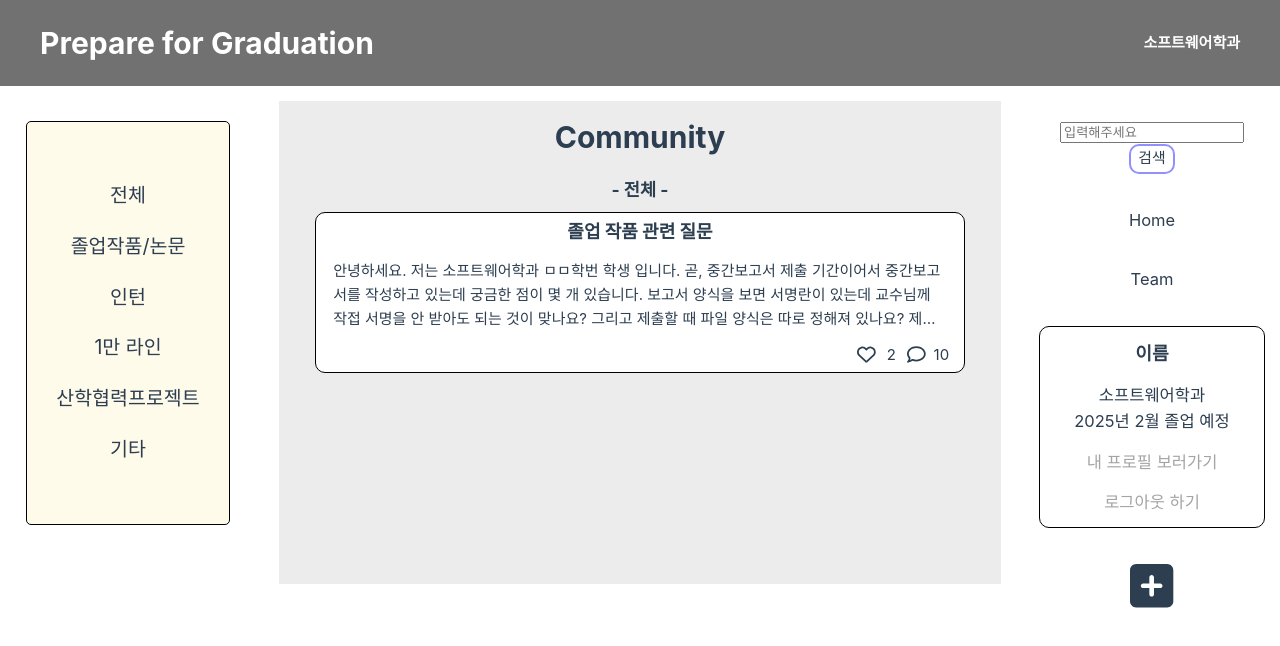
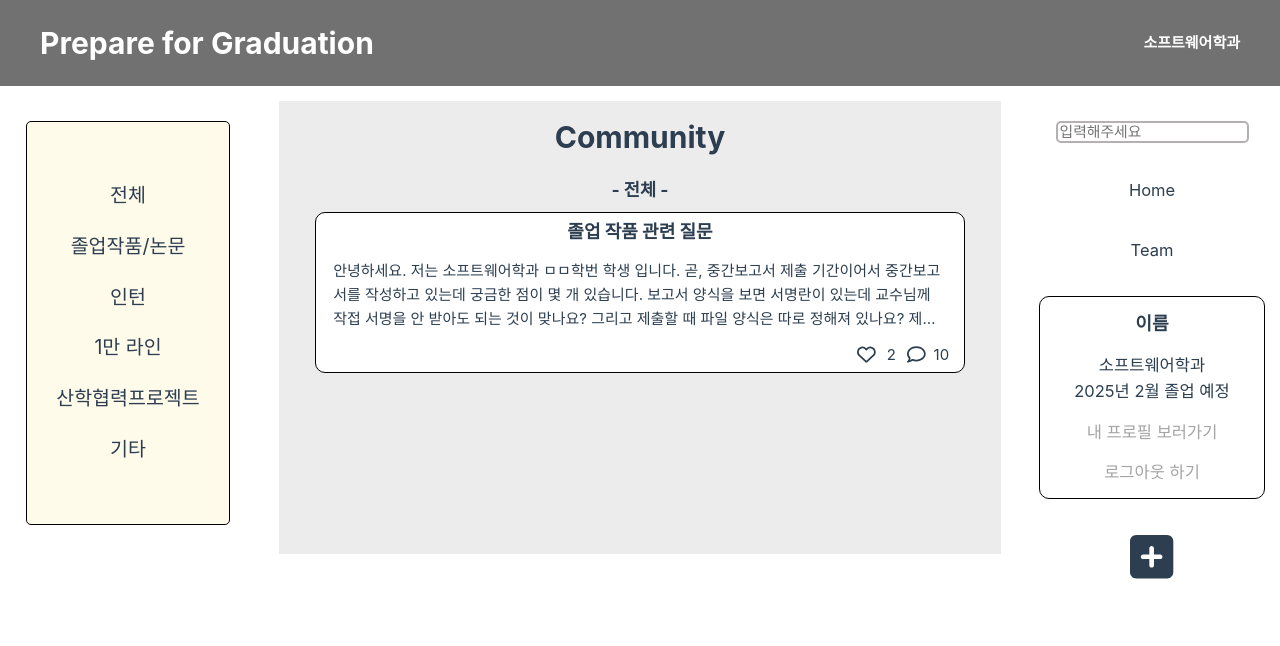
Before and after one commit to yu9i/ISE_Team8, a Vue app in the folder team8/: page /community in a window 1280 px wide. Shown: the top 646 px of the page. Built offline with nearby package versions, Linux system fonts and the light colour scheme.

Commit message:
add search

```diff
--- a/team8/src/components/Community.vue
+++ b/team8/src/components/Community.vue
@@ -34,8 +34,8 @@
           </div>
           </div>
         </div>
-        <div v-for="post in posts" :key="post.id" class="" @click="ShowPostDetail(post)">
-          <div class="post" v-if="(community===0 || post.category==community)" >
+        <div v-for="post in posts" :key="post.id" @click="ShowPostDetail(post)">
+          <div class="post" v-if="(community===0 || post.category==community) && (post.content.includes(searchword)||post.title.includes(searchword))" >
           <div id="post-title">{{post.title}}</div>
           <div class="post-content">
             <div id="post-pic"></div>
@@ -53,8 +53,7 @@
 
       <div class="main-page">
         <div class="search">
-          <div><input type="text" id="search" v-model="searchword" placeholder="입력해주세요"></div>
-          <div class="search-btn" @click="SearchBtn">검색</div>
+          <input type="text" id="search" v-model="searchword" placeholder="입력해주세요">
         </div>
         <div class="page-home" @click="goToMainPage">Home</div>
         <div class="page-team" @click="goToTeamPage">Team</div>
@@ -185,15 +184,6 @@ var username = localStorage.getItem("username");
     },
 
     methods:{
-
-      SearchBtn(){
-        let word = this.searchword.length;
-        if(word<2){
-          alert("검색은 2자 이상부터 입니다.");
-          return;
-        }
-
-      },
 
       ShowCommunity(num){
         this.community = this.CommunityTab[num];
@@ -648,34 +638,11 @@ var username = localStorage.getItem("username");
   cursor: pointer;
 }
 
-.search{
-  display:flex;
-  align-items: center;
-  flex-direction: row;
-  flex-wrap: wrap;
-  justify-content: space-around;
+.search > input {
+  border: solid 2px #b6b1b1;
+  border-radius: 5px;
+  width: 100%;
+  font-size: 0.9em;
 }
 
-.search {
-  width: 100%;
-}
-
-.search > div {
-  margin: 0 2px;
-}
-
-.search > div > input {
-  width: 100%;
-  font-size: 0.8em;
-}
-
-.search > .search-btn {
-  width: 20%;
-  text-align: center;
-  border: solid 2px #9090ff;
-  border-radius: 10px;
-  padding: 1px 4px;
-  font-size: 0.9em;
-  cursor: pointer;
-}
 </style>
```
